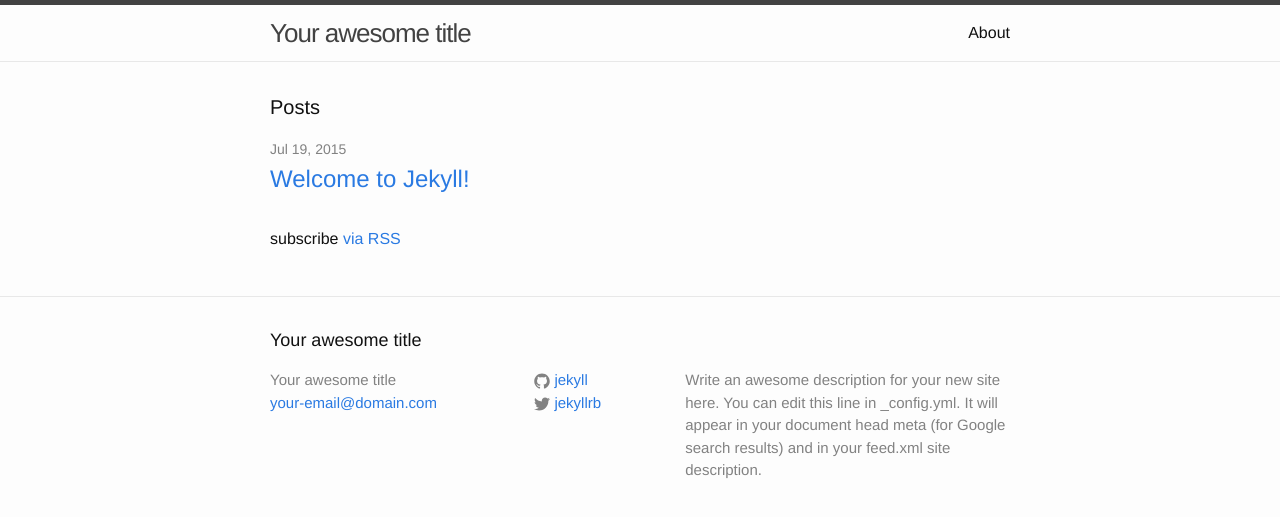
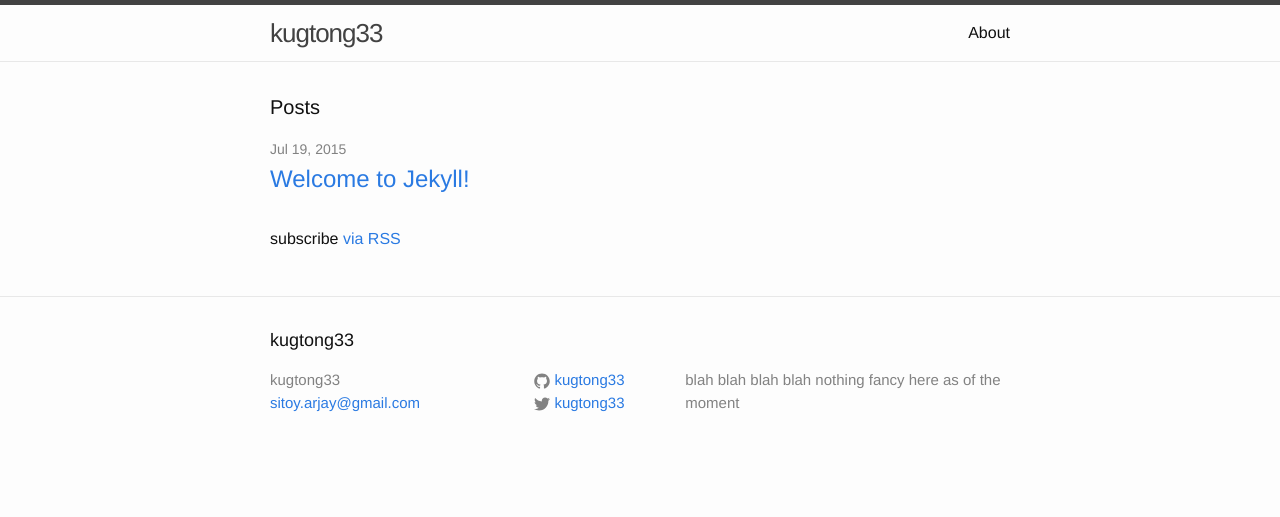
Before and after one commit to kugtong33/kugtong33.github.io, a Jekyll site: the page built from index.html, in a window 1280 px wide. Shown: the top 517 px of the page. Built offline with Jekyll 4.4.1, drawn with Linux system fonts in a browser that asks for light colours.

Commit message:
Edit Configurations
* Edit necessary information in _config.yml like email, twitter, title, etc.

```diff
--- a/_config.yml
+++ b/_config.yml
@@ -1,14 +1,12 @@
 # Site settings
-title: Your awesome title
-email: your-email@domain.com
+title: kugtong33
+email: sitoy.arjay@gmail.com
 description: > # this means to ignore newlines until "baseurl:"
-  Write an awesome description for your new site here. You can edit this
-  line in _config.yml. It will appear in your document head meta (for
-  Google search results) and in your feed.xml site description.
+  blah blah blah blah nothing fancy here as of the moment
 baseurl: "" # the subpath of your site, e.g. /blog/
-url: "http://yourdomain.com" # the base hostname & protocol for your site
-twitter_username: jekyllrb
-github_username:  jekyll
+url: "http://kugtong33.github.io" # the base hostname & protocol for your site
+twitter_username: kugtong33
+github_username: kugtong33
 
 # Build settings
 markdown: kramdown
```
